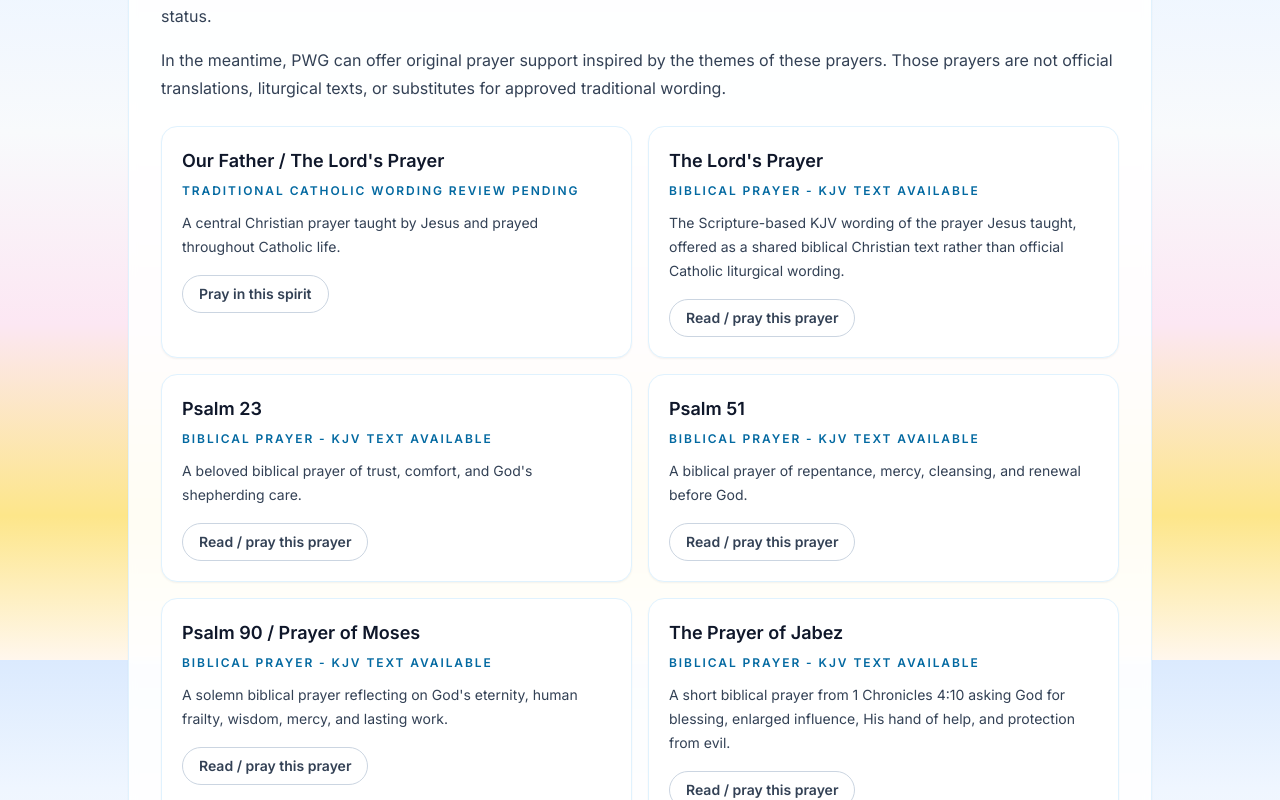
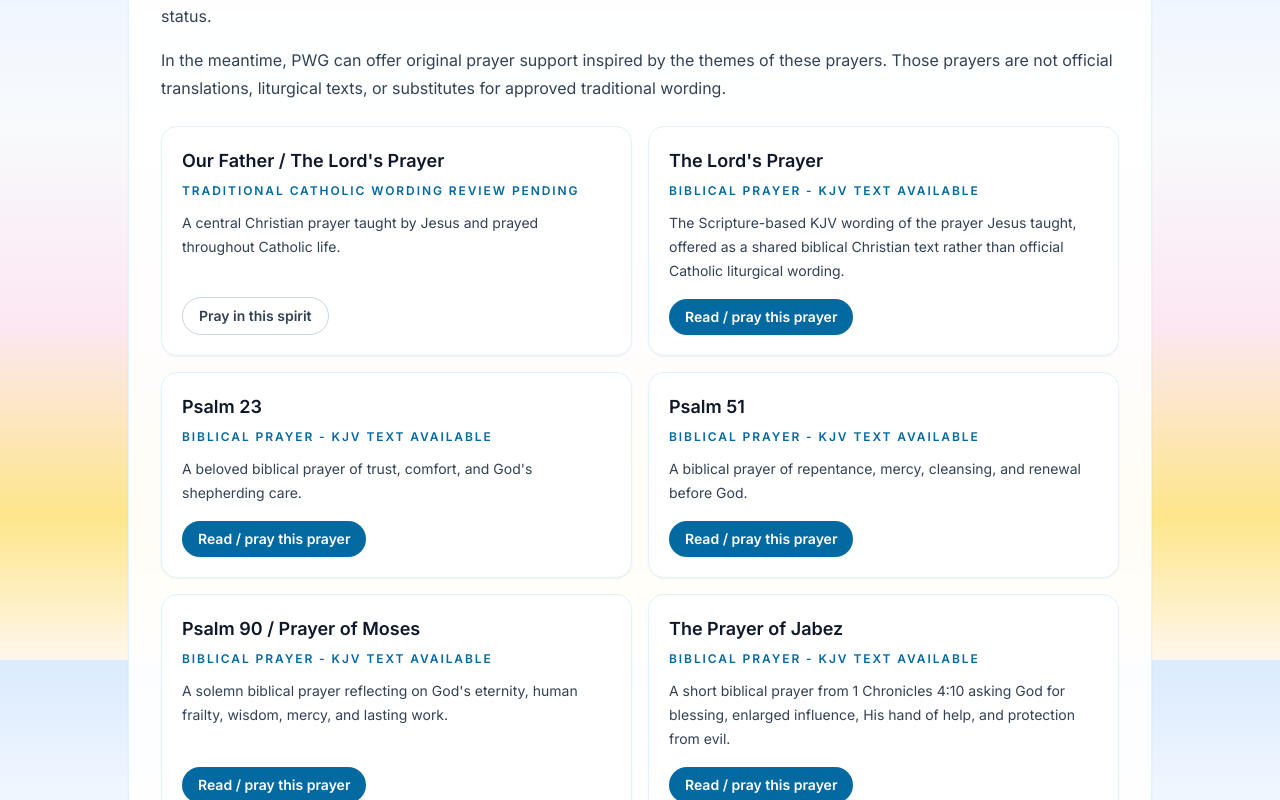
Before and after one commit to Skkyfarm/pray-with-god, a Next.js app: page /prayer-types/catholic in a window 1280 px wide. Shown: the part 940-1740 px from the top of the page. Built offline with nearby package versions, Linux system fonts and the light colour scheme; no server answers.

Commit message:
Polish Catholic foundational prayer cards

```diff
--- a/app/prayer-types/catholic/page.tsx
+++ b/app/prayer-types/catholic/page.tsx
@@ -49,6 +49,10 @@ function getFoundationalPrayerActionLabel(name: string) {
   }
 
   return "Pray in this spirit";
+}
+
+function getFoundationalPrayerReadMoreHref(name: string) {
+  return null;
 }
 
 const CATHOLIC_FOUNDATIONAL_PRAYERS = [
@@ -236,10 +240,16 @@ export default function CatholicPrayerTypesPage() {
           </p>
 
           <div className="mt-6 grid gap-4 md:grid-cols-2">
-            {CATHOLIC_FOUNDATIONAL_PRAYERS.map((item) => (
+            {CATHOLIC_FOUNDATIONAL_PRAYERS.map((item) => {
+              const isKjvPrayer = CATHOLIC_KJV_FOUNDATIONAL_PRAYER_NAMES.has(
+                item.name,
+              );
+              const readMoreHref = getFoundationalPrayerReadMoreHref(item.name);
+
+              return (
                 <article
                   key={item.name}
-                className="rounded-2xl border border-sky-100 bg-white p-5 shadow-sm"
+                  className="pwg-guided-action flex h-full flex-col rounded-2xl border border-sky-100 bg-white p-5 shadow-sm transition hover:-translate-y-0.5 hover:border-sky-200 hover:shadow-[0_0_24px_rgba(14,165,233,0.18)]"
                 >
                   <h3 className="text-lg font-semibold">{item.name}</h3>
 
@@ -247,20 +257,34 @@ export default function CatholicPrayerTypesPage() {
                     {item.status}
                   </p>
 
-                <p className="mt-3 text-sm leading-6 text-slate-700">
+                  <p className="mt-3 flex-1 text-sm leading-6 text-slate-700">
                     {item.note}
                   </p>
 
-                <div className="mt-4">
+                  <div className="mt-4 flex flex-wrap gap-3">
                     <Link
                       href={getFoundationalPrayerHref(item.name)}
-                    className="inline-flex rounded-full border border-slate-300 bg-white px-4 py-2 text-sm font-semibold text-slate-700 transition hover:border-slate-400 hover:bg-slate-50"
+                      className={
+                        isKjvPrayer
+                          ? "pwg-guided-action inline-flex rounded-full bg-sky-700 px-4 py-2 text-sm font-semibold text-white shadow-sm transition hover:bg-sky-800 hover:shadow-[0_0_22px_rgba(14,165,233,0.35)] focus:outline-none focus-visible:ring-4 focus-visible:ring-sky-200"
+                          : "inline-flex rounded-full border border-slate-300 bg-white px-4 py-2 text-sm font-semibold text-slate-700 transition hover:border-slate-400 hover:bg-slate-50"
+                      }
                     >
                       {getFoundationalPrayerActionLabel(item.name)}
                     </Link>
+
+                    {readMoreHref ? (
+                      <Link
+                        href={readMoreHref}
+                        className="inline-flex rounded-full border border-slate-300 bg-white px-4 py-2 text-sm font-semibold text-slate-700 transition hover:border-slate-400 hover:bg-slate-50"
+                      >
+                        Read more
+                      </Link>
+                    ) : null}
                   </div>
                 </article>
-            ))}
+              );
+            })}
           </div>
         </div>
 
```
Lines whose indentation alone changed are shown as unchanged.
